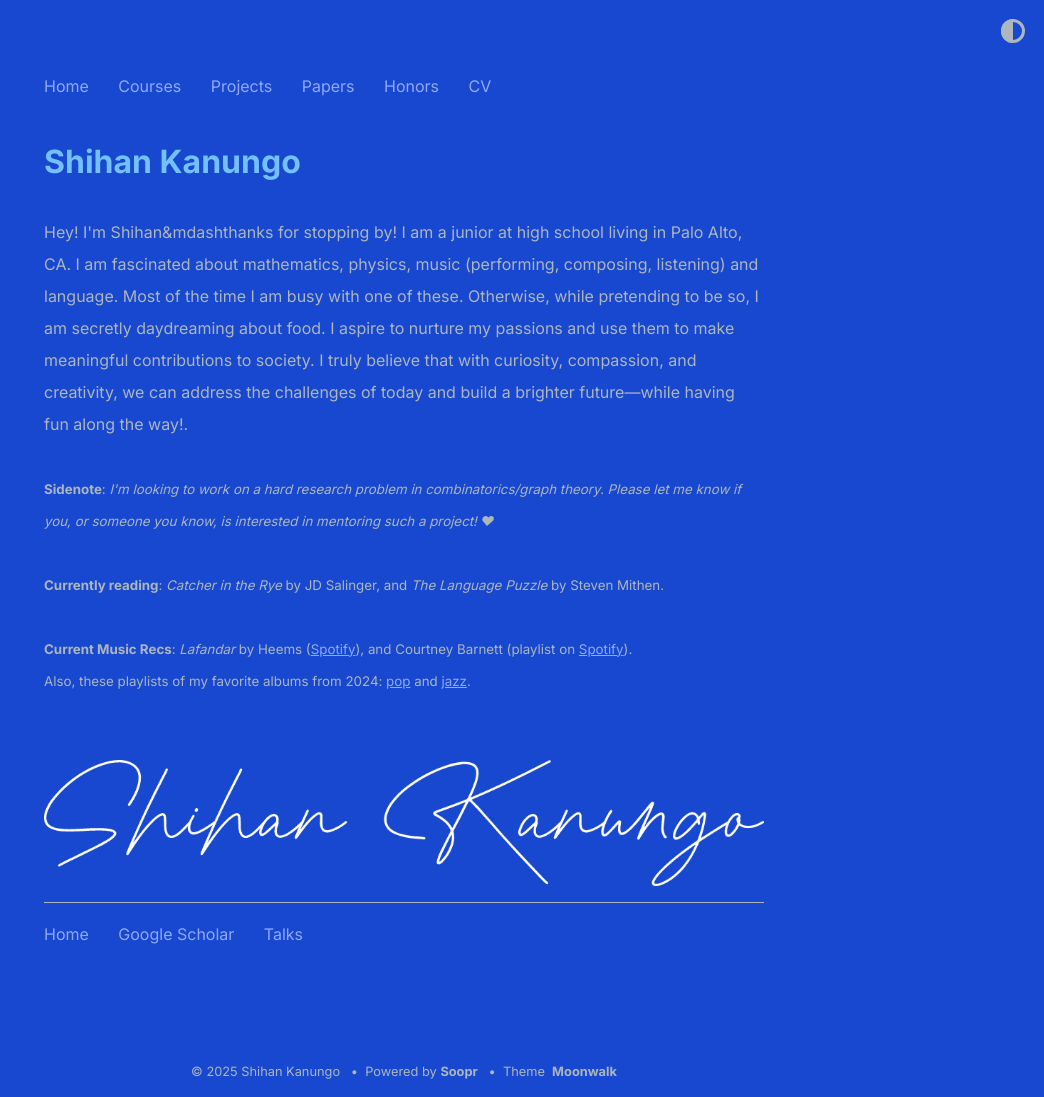
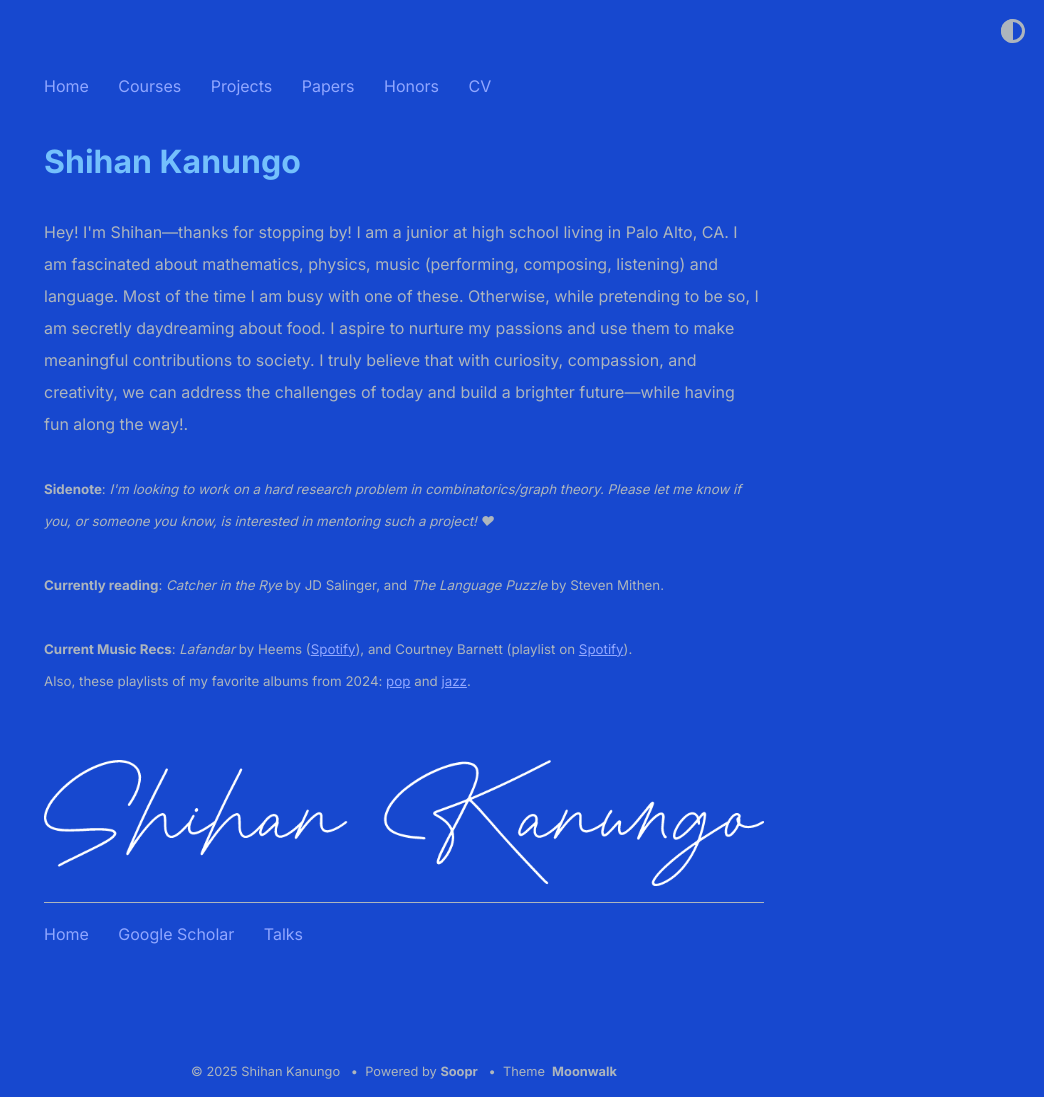
Before and after one commit to shihankanungo/shihankanungo.github.io, a Jekyll site: the page built from index.md, in a window 1280 px wide. Shown: the whole page, without its empty margins (236-1280 px from the left). Built offline with Jekyll 4.4.1, drawn with Linux system fonts in a browser that asks for light colours.

Commit message:
Update _config.yml

```diff
--- a/_config.yml
+++ b/_config.yml
@@ -2,7 +2,7 @@ title: Shihan Kanungo
 author: Shihan Kanungo
 url: https://www.shihankanungo.github.io/shihanmoonwalk/ # root address of the site
 description: > # description of the site (multiple lines allowed)
-  Hey! I'm Shihan&mdashthanks for stopping by! I am a junior at high school living in Palo Alto, CA. I am fascinated about mathematics, physics, music (performing, composing, listening) and language. Most of the time I am busy with one of these. Otherwise, while pretending to be so, I am secretly daydreaming about food. I aspire to nurture my passions and use them to make meaningful contributions to society. I truly believe that with curiosity, compassion, and creativity, we can address the challenges of today and build a brighter future&mdash;while having fun along the way!.
+  Hey! I'm Shihan&mdash;thanks for stopping by! I am a junior at high school living in Palo Alto, CA. I am fascinated about mathematics, physics, music (performing, composing, listening) and language. Most of the time I am busy with one of these. Otherwise, while pretending to be so, I am secretly daydreaming about food. I aspire to nurture my passions and use them to make meaningful contributions to society. I truly believe that with curiosity, compassion, and creativity, we can address the challenges of today and build a brighter future&mdash;while having fun along the way!.
           <br /><br />
 
           <small><b>Sidenote</b>: <i>I'm looking to work on a hard research problem in combinatorics/graph theory. Please let me know if you, or someone you know, is interested in mentoring such a project! ♥︎ </i></small>
```
